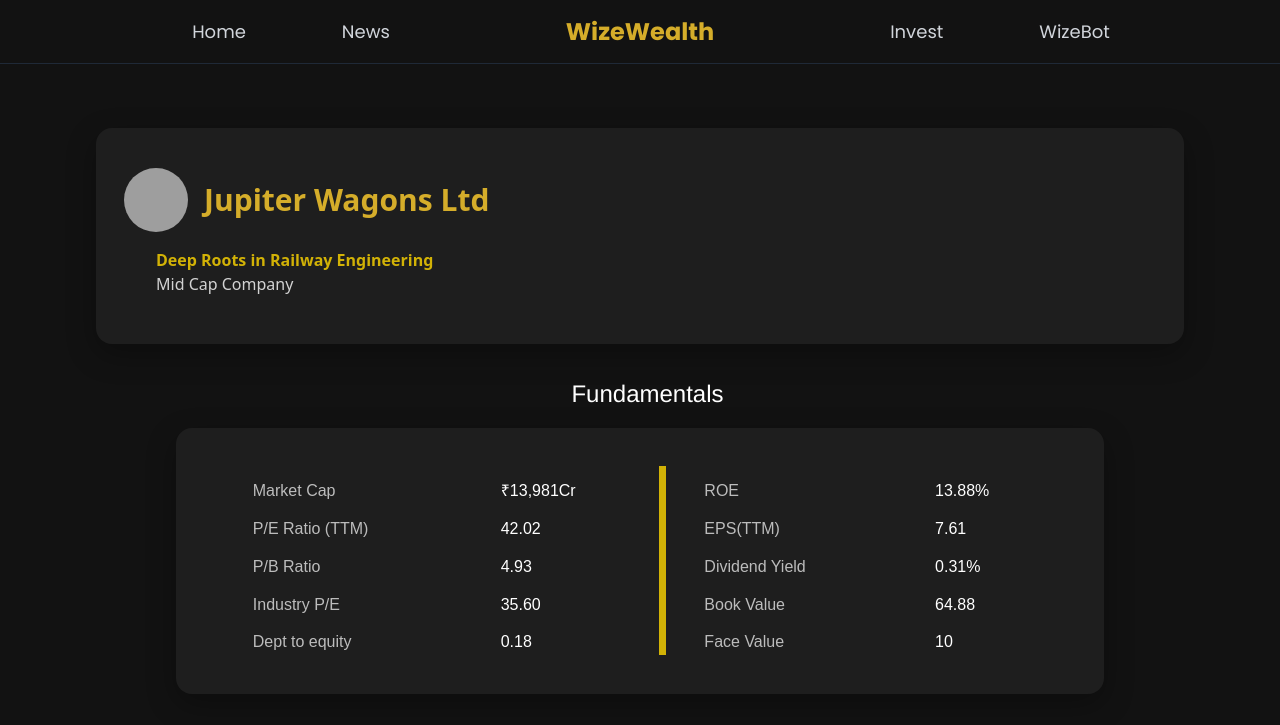
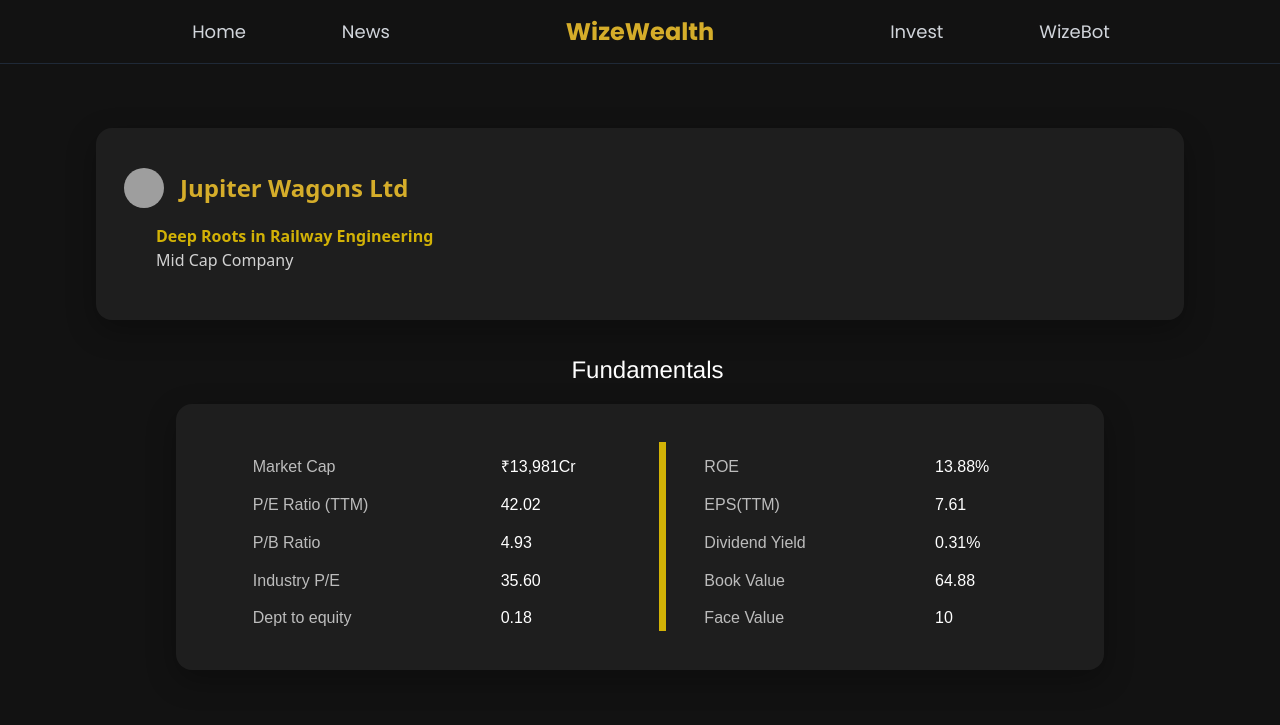
Before and after one commit to mokshika5/Detailed-page, a plain HTML site: page index.html in a window 1280 px wide. Shown: the top 725 px of the page. Drawn offline with nearby package versions, Linux system fonts and the light colour scheme; grey boxes are pictures that could not be loaded.

Commit message:
Update index.html

```diff
--- a/index.html
+++ b/index.html
@@ -412,8 +412,8 @@
 
         <section class="space-y-4 px-7">
             <div class="flex items-center space-x-4 mt-8">
-              <img src="https://www.chittorgarh.net/images/ipo/jyoti-global-logo.jpeg" alt="Logo" class="w-16 h-16 rounded-full">
-              <h1 class="text-3xl text-primary font-bold">Jupiter Wagons Ltd</h1>
+              <img src="https://www.chittorgarh.net/images/ipo/jyoti-global-logo.jpeg" alt="Logo" class="w-10 h-10 rounded-full">
+              <h1 class="text-2xl text-primary font-bold">Jupiter Wagons Ltd</h1>
             </div>
             <div class="subb">
               <p class="boldd"><b>Deep Roots in Railway Engineering</b></p>
@@ -589,4 +589,5 @@ const networth = [
   // Show graph 1 by default
   renderGraph(revenue);
 </script></body>
+
 </html
```
